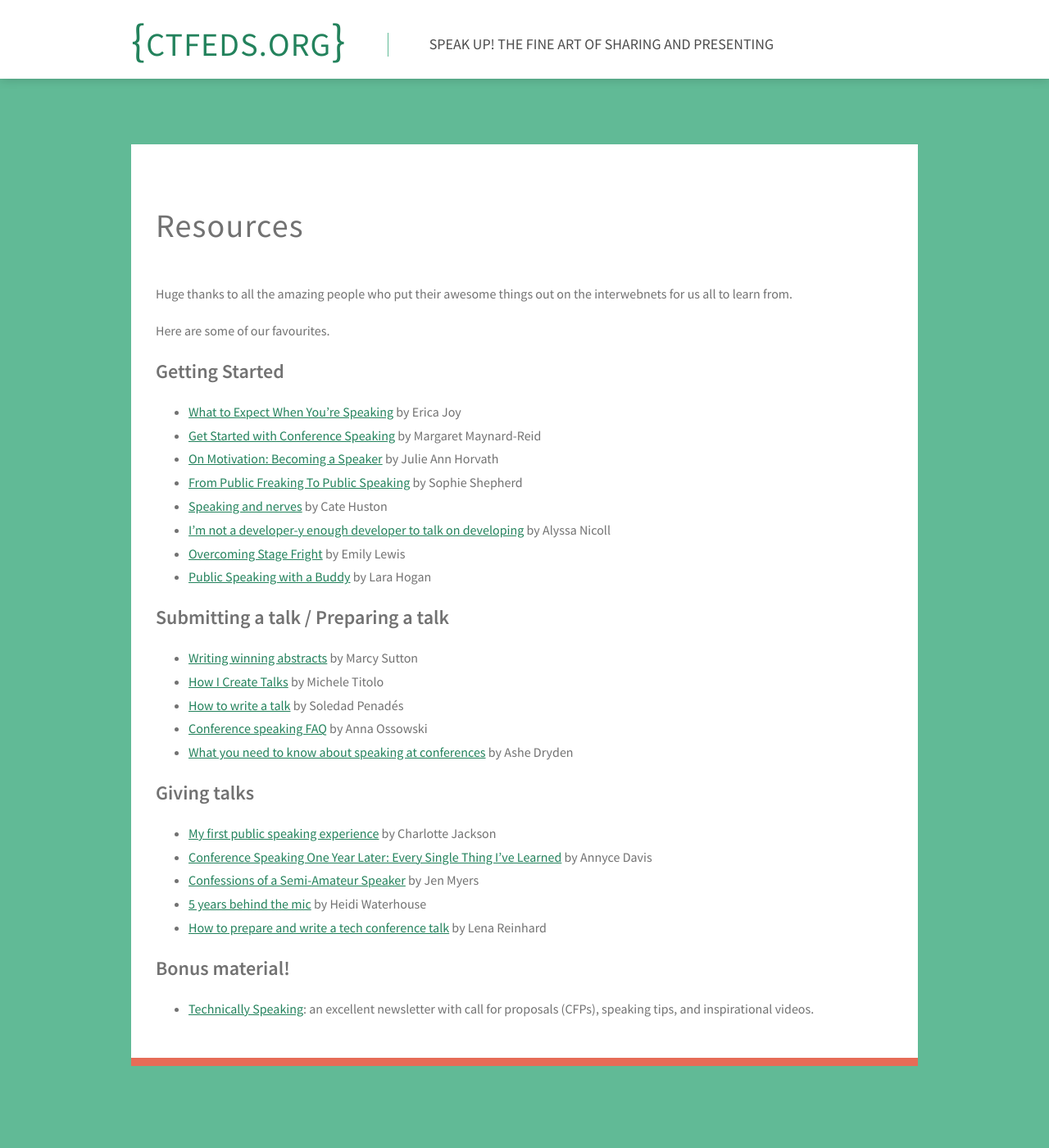
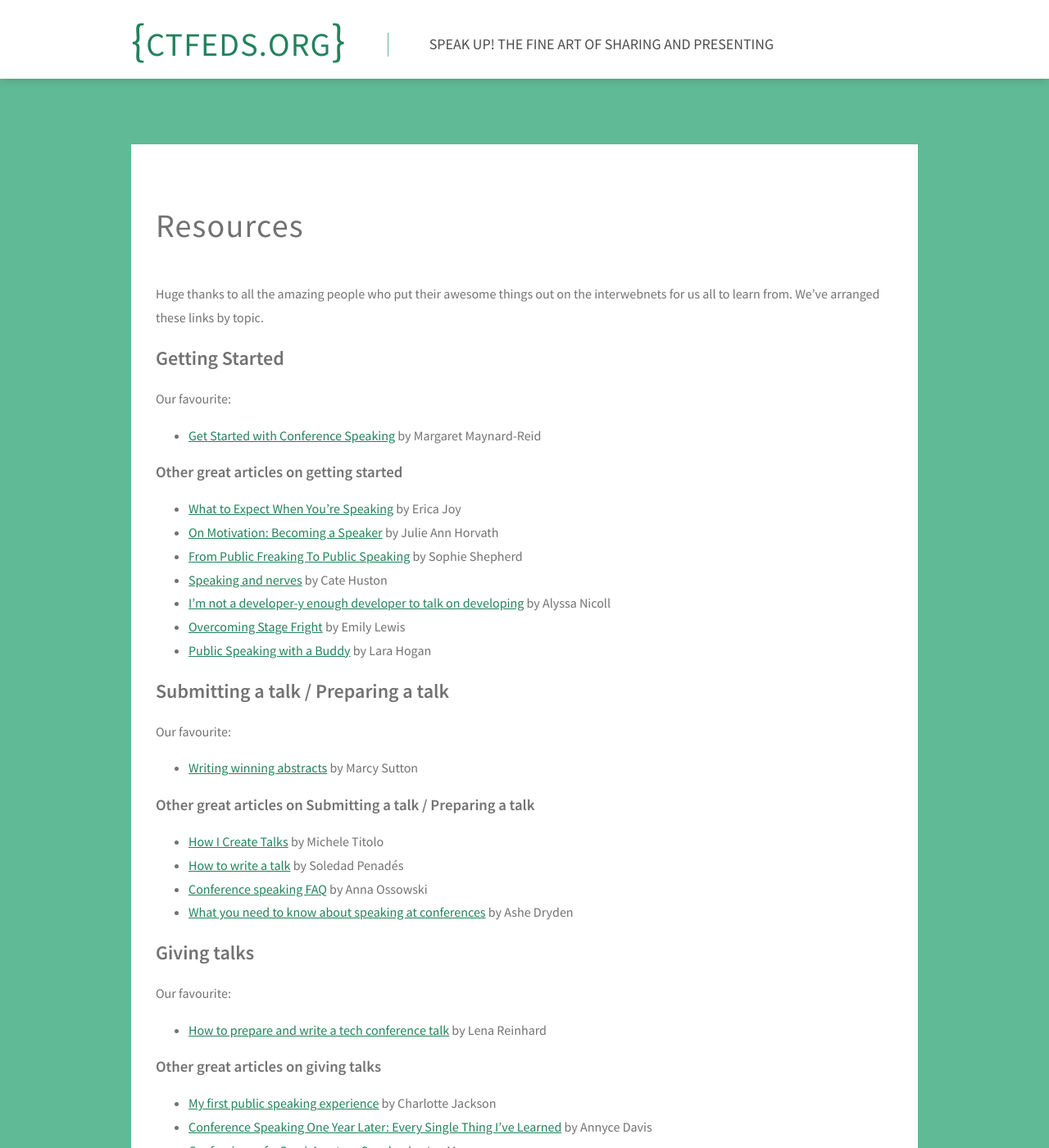
Before and after one commit to CTFEDs/Speaker-Workshop-2018, a Jekyll site: the page built from resources.md, in a window 1280 px wide and 1400 px high. Shown: the whole window at 82% size. Built offline with Jekyll 4.4.1, drawn with Linux system fonts in a browser that asks for light colours; some of the changed text lies outside the part shown.

Commit message:
Tidy up resources page

```diff
--- a/resources.md
+++ b/resources.md
@@ -5,14 +5,17 @@ title: Resources
 
 # Resources
 
-Huge thanks to all the amazing people who put their awesome things out on the interwebnets for us all to learn from.
-
-Here are some of our favourites.
+Huge thanks to all the amazing people who put their awesome things out on the interwebnets for us all to learn from. We've arranged these links by topic.
 
 ## Getting Started
 
+Our favourite:
+
+- [Get Started with Conference Speaking](https://medium.com/@margaretmz/get-started-with-conference-speaking-940d8a9cb8ff) by Margaret Maynard-Reid
+
+### Other great articles on getting started
+
 - [What to Expect When You’re Speaking](https://medium.com/@ericajoy/what-to-expect-when-youre-speaking-89bc6efc1706) by Erica Joy
-- [Get Started with Conference Speaking](https://medium.com/@margaretmz/get-started-with-conference-speaking-940d8a9cb8ff) by Margaret Maynard-Reid
 - [On Motivation: Becoming a Speaker](http://julieannhorvath.com/2012/11/03/becoming-a-speaker.html) by Julie Ann Horvath
 - [From Public Freaking To Public Speaking](https://medium.com/ladies-in-tech/from-public-freaking-to-public-speaking-257d16cd9e62) by Sophie Shepherd
 - [Speaking and nerves](https://cate.blog/2017/06/15/speaking-and-nerves/) by Cate Huston
@@ -22,7 +25,12 @@ Here are some of our favourites.
 
 ## Submitting a talk / Preparing a talk
 
+Our favourite:
+
 - [Writing winning abstracts](https://marcysutton.com/writing-winning-talk-abstracts/) by Marcy Sutton
+
+### Other great articles on Submitting a talk / Preparing a talk
+
 - [How I Create Talks](https://michele.io/how-i-create-talks/) by Michele Titolo
 - [How to write a talk](https://soledadpenades.com/2016/08/17/how-to-write-a-talk/) by Soledad Penadés
 - [Conference speaking FAQ](http://anna-oz.tumblr.com/post/150934823825/conference-speaking-faq) by Anna Ossowski
@@ -30,12 +38,17 @@ Here are some of our favourites.
 
 ## Giving talks
 
+Our favourite:
+
+- [How to prepare and write a tech conference talk](http://wunder.schoenaberselten.com/2016/02/16/how-to-prepare-and-write-a-tech-conference-talk/) by Lena Reinhard
+
+### Other great articles on giving talks
+
 - [My first public speaking experience](http://www.lottejackson.com/learning/my-first-public-speaking-experience) by Charlotte Jackson
 - [Conference Speaking One Year Later: Every Single Thing I’ve Learned](http://adavis.info/2016/12/conference-speaking-one-year-later-every-single-thing-ive-learned.html) by Annyce Davis
 - [Confessions of a Semi-Amateur Speaker](http://jenmyers.net/confessions-of-a-semi-amateur-speaker.html) by Jen Myers
 - [5 years behind the mic](https://medium.com/@wiredferret/5-years-behind-the-mic-7ed8f2d25222) by Heidi Waterhouse
-- [How to prepare and write a tech conference talk](http://wunder.schoenaberselten.com/2016/02/16/how-to-prepare-and-write-a-tech-conference-talk/) by Lena Reinhard
 
 ## Bonus material!
 
-- [Technically Speaking](http://tinyletter.com/techspeak): an excellent newsletter with call for proposals (CFPs), speaking tips, and inspirational videos.
+- [Technically Speaking archive](https://tinyletter.com/techspeak/archive): an excellent newsletter (sadly stopped now) with speaking tips, inspirational videos, and more.
```
